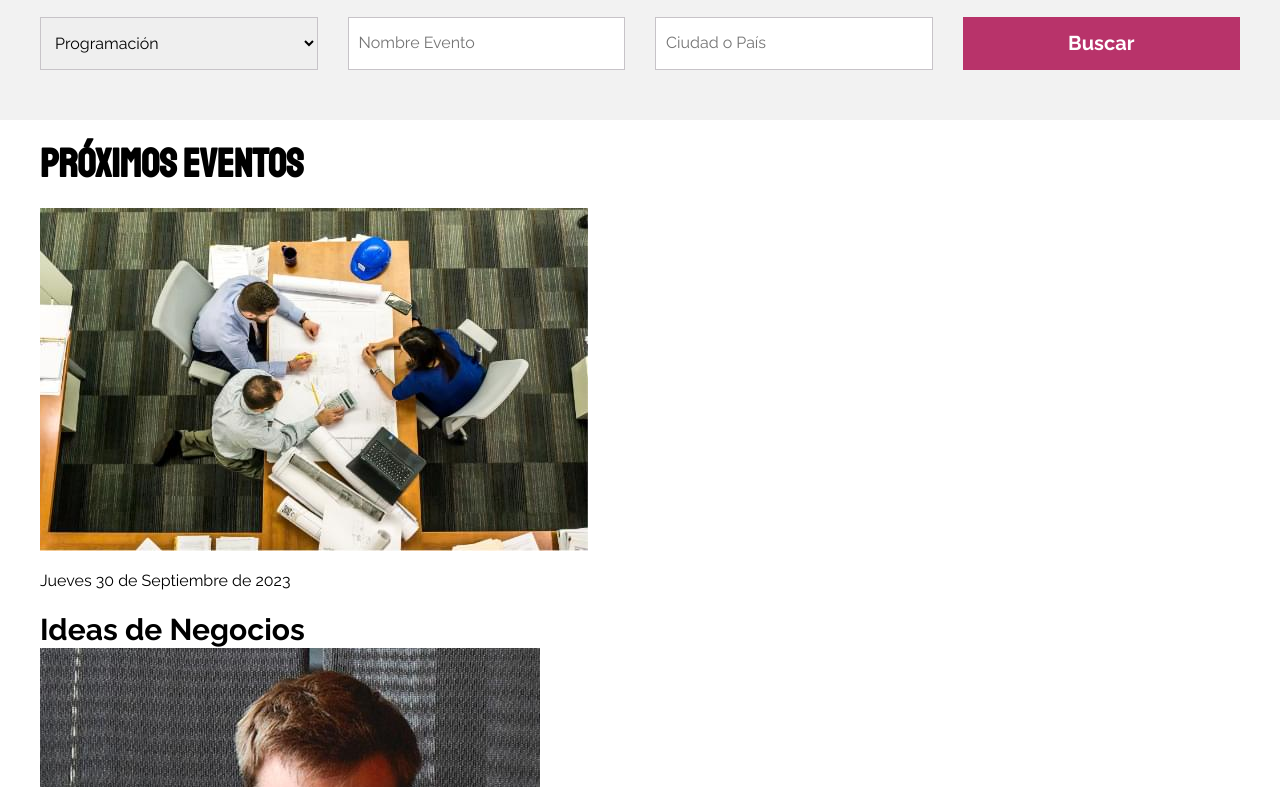
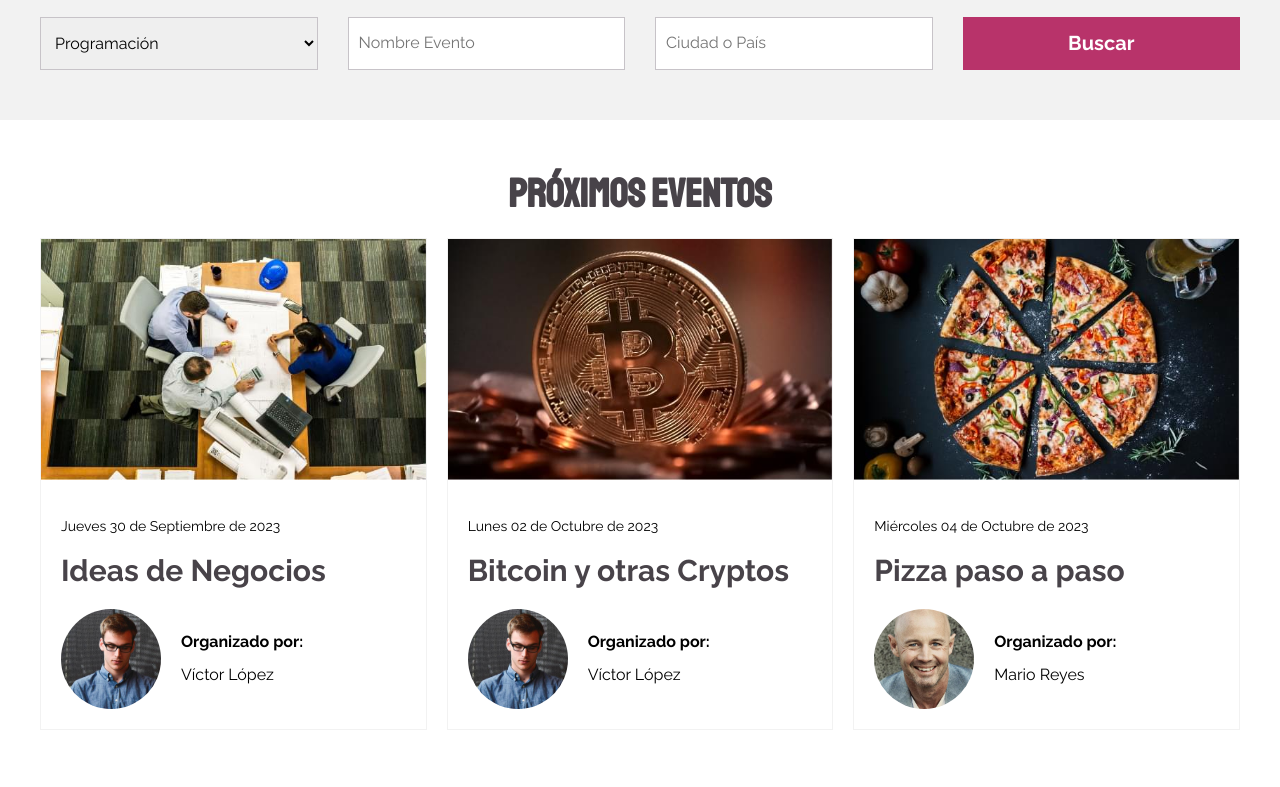
Before and after one commit to juanjopareja/meeti-web, a website: page index.html in a window 1280 px wide. Shown: the part 833-1620 px from the top of the page. Drawn offline with Linux system fonts and the light colour scheme.

Commit message:
Add events section css

```diff
--- a/index.html
+++ b/index.html
@@ -73,7 +73,7 @@
 
                             <div class="event__author-info">
                                 <p class="event__organized-text">Organizado por:</p>
-                                <p class="event__organized-text">Víctor López</p>
+                                <p class="event__organized-name">Víctor López</p>
                             </div>
                         </div>
                     </div><!-- .event__content -->
@@ -95,7 +95,7 @@
 
                             <div class="event__author-info">
                                 <p class="event__organized-text">Organizado por:</p>
-                                <p class="event__organized-text">Víctor López</p>
+                                <p class="event__organized-name">Víctor López</p>
                             </div>
                         </div>
                     </div><!-- .event__content -->
@@ -117,7 +117,7 @@
 
                             <div class="event__author-info">
                                 <p class="event__organized-text">Organizado por:</p>
-                                <p class="event__organized-text">Mario Reyes</p>
+                                <p class="event__organized-name">Mario Reyes</p>
                             </div>
                         </div>
                     </div><!-- .event__content -->
--- /dev/null
+++ b/src/scss/ui/content/_events.scss
@@ -0,0 +1,64 @@
+@use 'base/variables' as var;
+@use 'base/mixins' as mix;
+
+.events {
+    padding: 5rem 0;
+
+    &__heading {
+        text-align: center;
+        margin: 0;
+        color: var.$grey;
+    }
+
+    &__grid {
+        margin-top: 2rem;
+        @include mix.grid(1, 2rem);
+
+        @include mix.tablet {
+            @include mix.grid(3, 2rem);
+        }
+    }
+}
+
+.event {
+    border: 1px solid var.$lightGrey;
+
+    &__image {
+        width: 100%;
+    }
+
+    &__content {
+        padding: 2rem;
+    }
+
+    &__date {
+        font-size: 1.4rem;
+    }
+
+    &__name {
+        color: var.$grey;
+        margin: 1rem 0;
+    }
+
+    &__author {
+        display: flex;
+        align-items: center;
+        gap: 2rem;
+        margin-top: 2rem;
+    }
+
+    &__author-image {
+        width: 10rem;
+        border-radius: 50%;
+        overflow: hidden;
+    }
+
+    &__organized-text,
+    &__organized-name {
+        margin: .5rem 0;
+    }
+
+    &__organized-text {
+        font-weight: 700;
+    }
+}
--- a/src/scss/ui/content/_index.scss
+++ b/src/scss/ui/content/_index.scss
@@ -1,2 +1,3 @@
 @forward 'hero';
 @forward 'search';
+@forward 'events';
```
Also changed, not shown: build/css/app.css, 1 other file.
